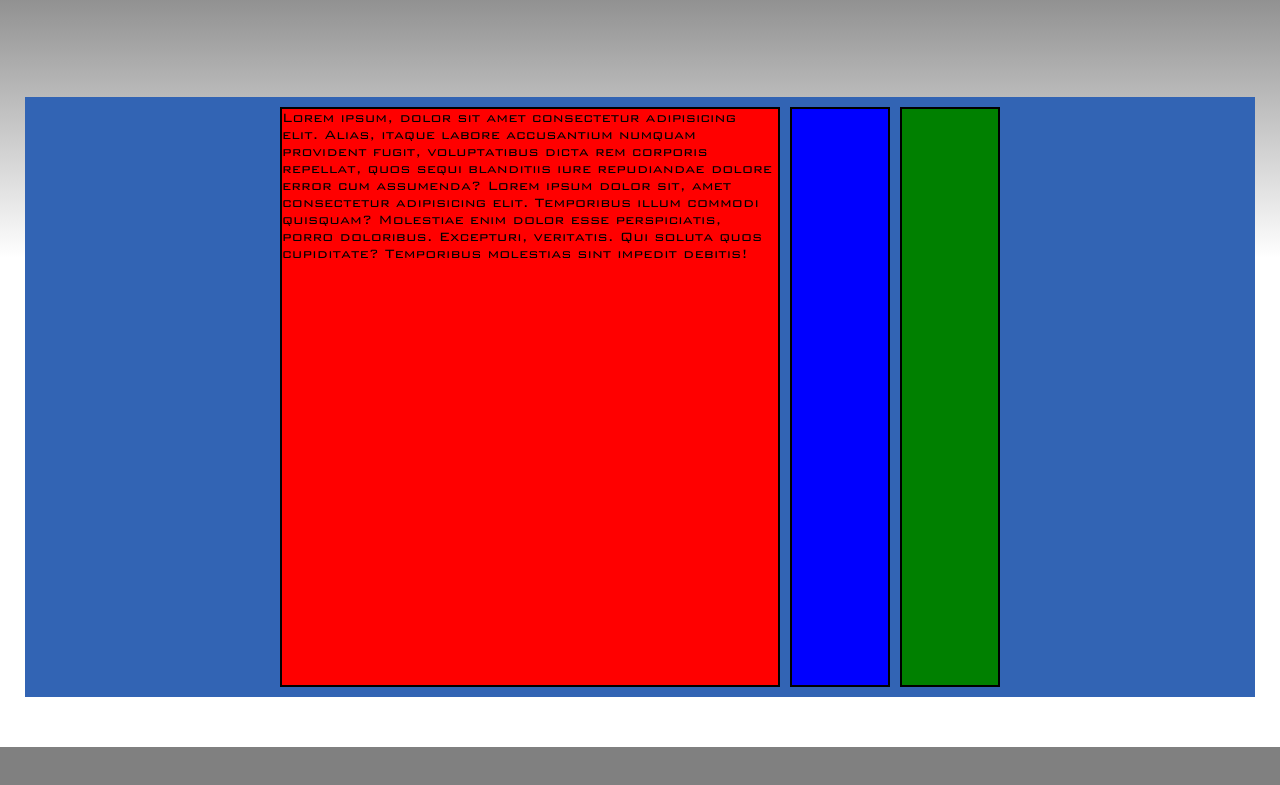
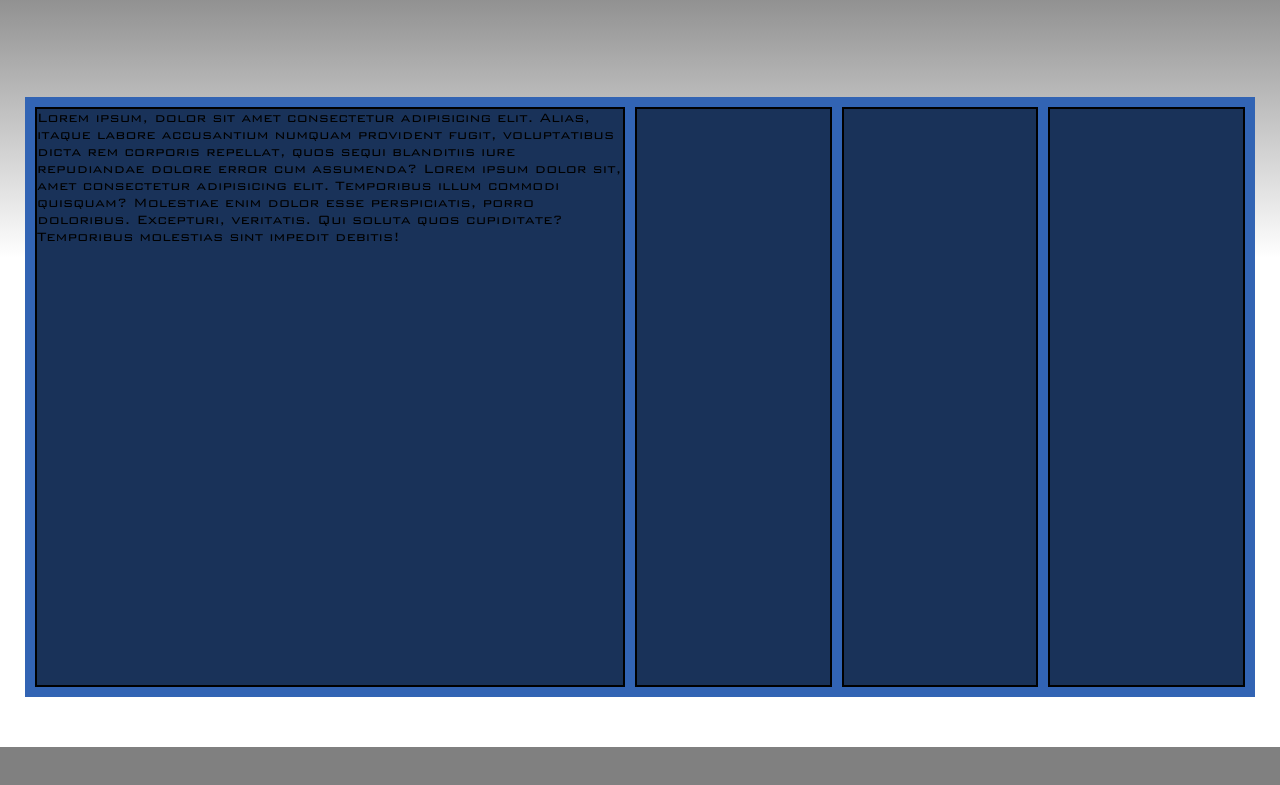
Before and after one commit to PauloAugustoJF/portifolio, a plain HTML site: page index.html in a window 1280 px wide. Shown: the part 942-1727 px from the top of the page. Drawn offline with Linux system fonts and the light colour scheme.

Commit message:
alteração no slide do portífólio

```diff
--- a/index.html
+++ b/index.html
@@ -35,30 +35,38 @@
       </div>
     </section>
     <section class="center slider">
-      <div class="active">
+      <article class="active">
 
         <p>
           Lorem ipsum, dolor sit amet consectetur adipisicing elit. Alias, itaque labore accusantium numquam provident fugit, voluptatibus dicta rem corporis repellat, quos sequi blanditiis iure repudiandae dolore error cum assumenda?
           Lorem ipsum dolor sit, amet consectetur adipisicing elit. Temporibus illum commodi quisquam? Molestiae enim dolor esse perspiciatis, porro doloribus. Excepturi, veritatis. Qui soluta quos cupiditate? Temporibus molestias sint impedit debitis!
         </p>
 
-      </div>
-      <div>
+      </article>
+      <article>
 
         <p>
           Lorem ipsum, dolor sit amet consectetur adipisicing elit. Alias, itaque labore accusantium numquam provident fugit, voluptatibus dicta rem corporis repellat, quos sequi blanditiis iure repudiandae dolore error cum assumenda?
           Lorem ipsum dolor sit, amet consectetur adipisicing elit. Temporibus illum commodi quisquam? Molestiae enim dolor esse perspiciatis, porro doloribus. Excepturi, veritatis. Qui soluta quos cupiditate? Temporibus molestias sint impedit debitis!
         <p>
 
-      </div>
-      <div>
+      </article>
+      <article>
 
         <p>
           Lorem ipsum, dolor sit amet consectetur adipisicing elit. Alias, itaque labore accusantium numquam provident fugit, voluptatibus dicta rem corporis repellat, quos sequi blanditiis iure repudiandae dolore error cum assumenda?
           Lorem ipsum dolor sit, amet consectetur adipisicing elit. Temporibus illum commodi quisquam? Molestiae enim dolor esse perspiciatis, porro doloribus. Excepturi, veritatis. Qui soluta quos cupiditate? Temporibus molestias sint impedit debitis!
         </p>
 
-      </div>
+      </article>
+      <article>
+
+        <p>
+          Lorem ipsum, dolor sit amet consectetur adipisicing elit. Alias, itaque labore accusantium numquam provident fugit, voluptatibus dicta rem corporis repellat, quos sequi blanditiis iure repudiandae dolore error cum assumenda?
+          Lorem ipsum dolor sit, amet consectetur adipisicing elit. Temporibus illum commodi quisquam? Molestiae enim dolor esse perspiciatis, porro doloribus. Excepturi, veritatis. Qui soluta quos cupiditate? Temporibus molestias sint impedit debitis!
+        </p>
+
+      </article>
     </section>
   </main>
   <footer></footer>
--- a/script.js
+++ b/script.js
@@ -1,6 +1,6 @@
 const texto = document.querySelector("h1")
 const header = document.querySelector("nav")
-const slider = [...document.querySelectorAll(".slider div")]
+const articles = [...document.querySelectorAll(".slider article")]
 let y = 0
 
 function move(event){
@@ -25,15 +25,18 @@ function scroll(event){
 }
 
 function removeclass(){
-  slider.forEach((item) => (item.classList.remove(...item.classList)))
+  articles.forEach((item) => (item.classList.remove(...item.classList)))
 }
 
-function click(e){
+function click(event){
   removeclass()
-  e.target.classList.add("active")
+  const item = event.target.tagName === "ARTICLE"? event.target: event.path.find(element => element.tagName === "ARTICLE")
+  item.classList.add("active")
 }
 
-slider.map((item) => (item.addEventListener("click",click)))
+articles.forEach((item) => (
+  item.addEventListener("click",click,true)
+  ))
 
 document.addEventListener("mousemove",move)
 document.addEventListener("scroll",scroll)
--- a/style.css
+++ b/style.css
@@ -182,33 +182,24 @@ section.skills h2 {
   overflow-inline: 1000px;
 }
 
-
-.slider div:nth-child(1){
-  background-color: red;
-}
-.slider div:nth-child(2){
-  background-color: blue;
-}
-.slider div:nth-child(3){
-  background-color: green;
+.slider article.active{
+  width: 600px;
+  cursor: auto;
+  transition: 0.8s width;
 }
 
-.slider div.active{
-  width: 500px;
-  transition: 1s width;
-}
-
-.slider div:not(.active) *{
+.slider article:not(.active) *{
   display: none;
 }
 
-.slider div{
+.slider article{
   background-color: black;
   height: 100%;
-  width: 100px;
+  width: 200px;
   background-color: rgba(0, 0, 0, 0.5);
   border: 2px solid black;
-  transition: 1s width;
+  cursor: pointer;
+  transition: 0.8s width;
 }
 
 
```
